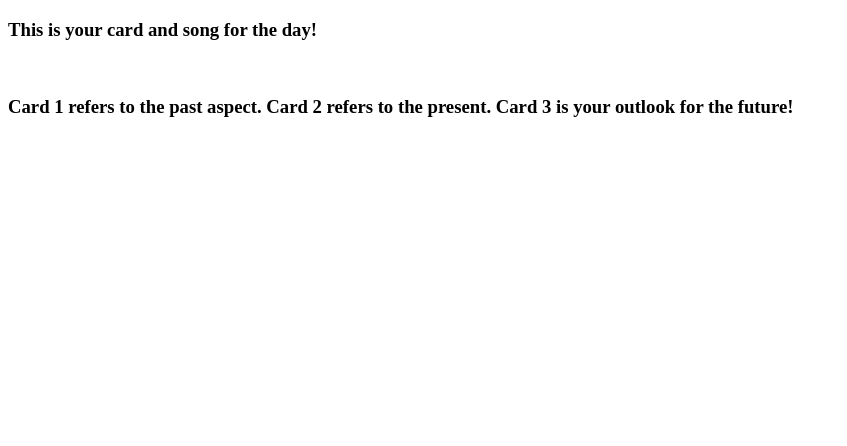
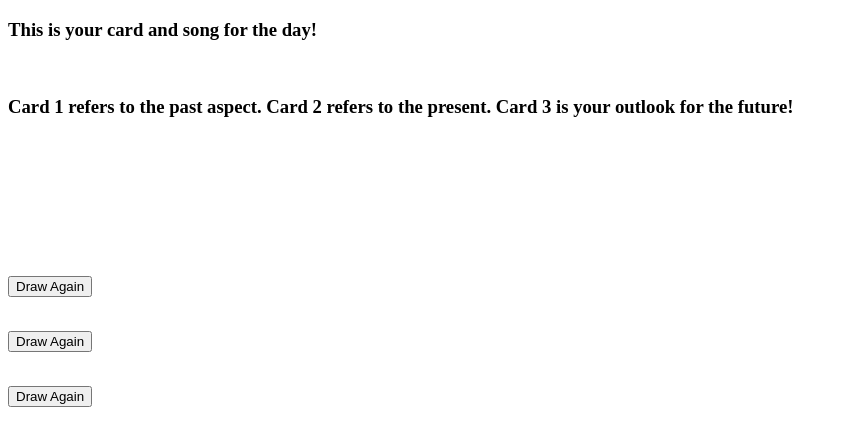
Before and after one commit to EsaiPhillips/Daily-LIstening, a plain HTML site: page results.html in a window 1280 px wide. Shown: the whole page, without its empty margins (0-847 px from the left). Drawn offline with Linux system fonts and the light colour scheme.

Commit message:
added buttons to draw again

```diff
--- a/results.html
+++ b/results.html
@@ -48,18 +48,21 @@
                     <img src="">
                     <p></p>
                     <audio></audio>
+                    <button>Draw Again</button>
                 </div>
 
                 <div class="card" id="clarity-card2">
                     <img src="">
                     <p></p>
                     <audio></audio>
+                    <button>Draw Again</button>
                 </div>
 
                 <div class="card" id="clarity-card3">
                     <img src="">
                     <p></p>
                     <audio></audio>
+                    <button>Draw Again</button>
                 </div>
             </section>
         </main>
```
